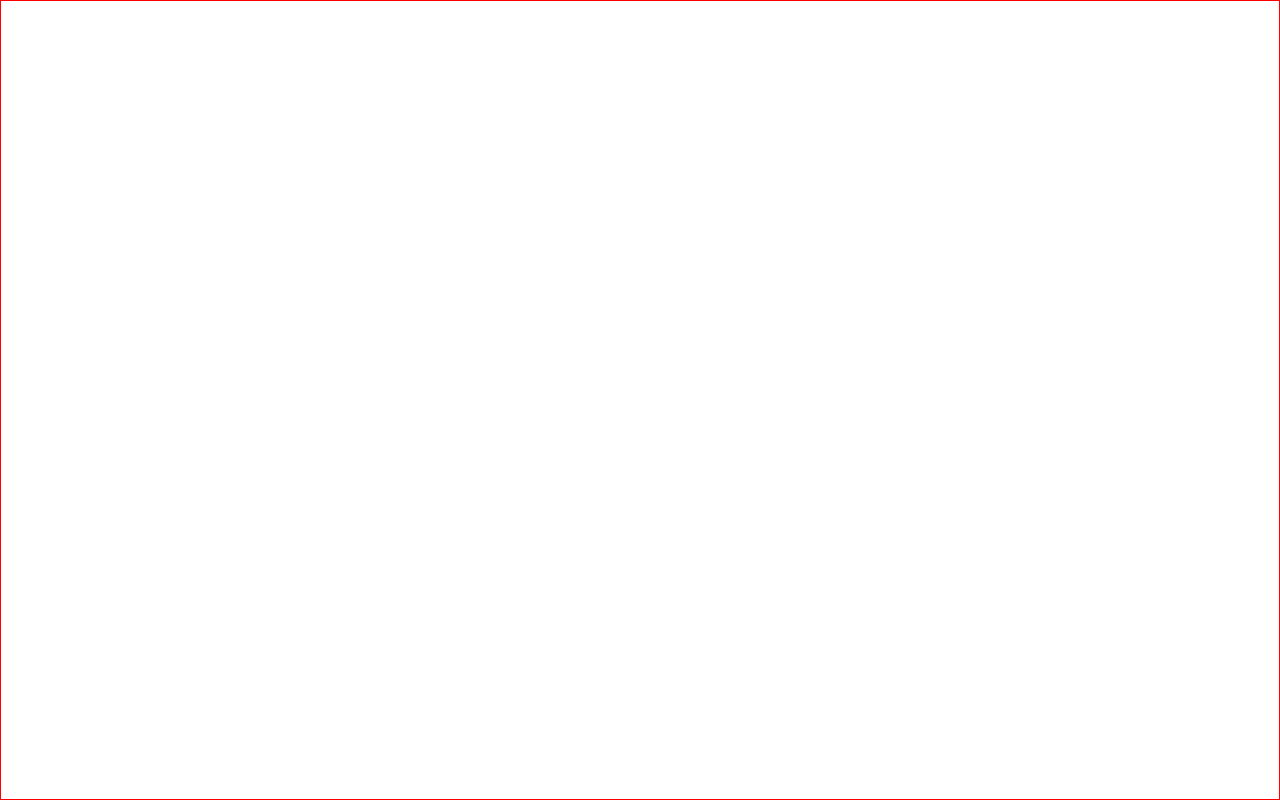
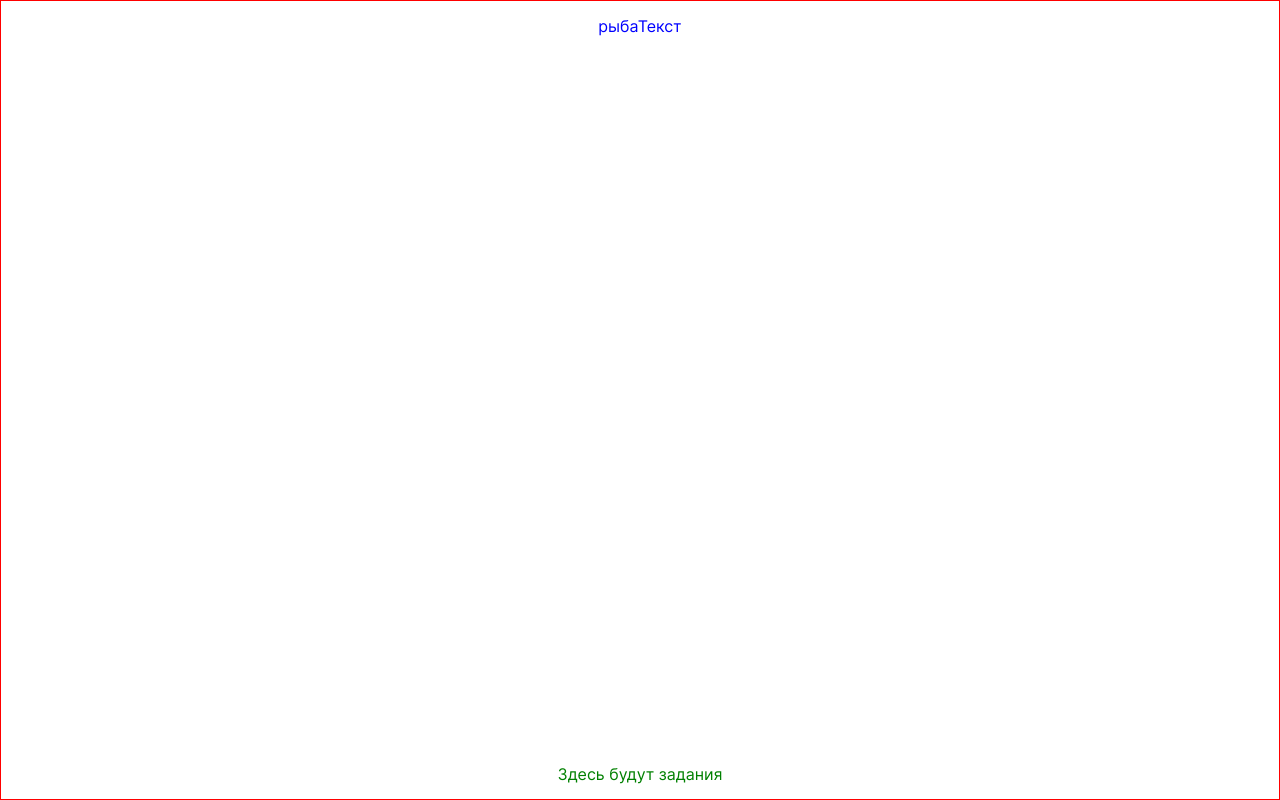
Before and after one commit to TimAbuev/keys, a React (Create React App) app: page /tasks in a window 1280 px wide. Built offline with nearby package versions, Linux system fonts and the light colour scheme.

Commit message:
feat: create Tasks

```diff
--- a/src/components/app/App.js
+++ b/src/components/app/App.js
@@ -1,6 +1,7 @@
 import './App.css';
 import { Routes, Route } from 'react-router-dom';
-import Header from '../header/Header'
+import Header from '../header/Header';
+import Tasks from '../tasks/Tasks';
 
 function App() {
 
@@ -19,17 +20,19 @@ function App() {
     <div className='app'>
       <Routes>
         <Route path="/" element={
-          <Header/>
+          <>
+            <Header />
+          </>
         }>
         </Route>
 
         <Route path="/tasks" element={
           <>
-
+            <Header />
+            <Tasks />
           </>
         }>
         </Route>
-
       </Routes>
 
     </div>
--- /dev/null
+++ b/src/components/tasks/Tasks.css
@@ -0,0 +1,3 @@
+.tasks {
+  color: green;
+}
--- /dev/null
+++ b/src/components/tasks/Tasks.js
@@ -0,0 +1,11 @@
+import './Tasks.css';
+
+function Tasks() {
+  return (
+    <section className="tasks">
+      <p>Здесь будут задания</p>
+    </section>
+  );
+}
+
+export default Tasks;
```
